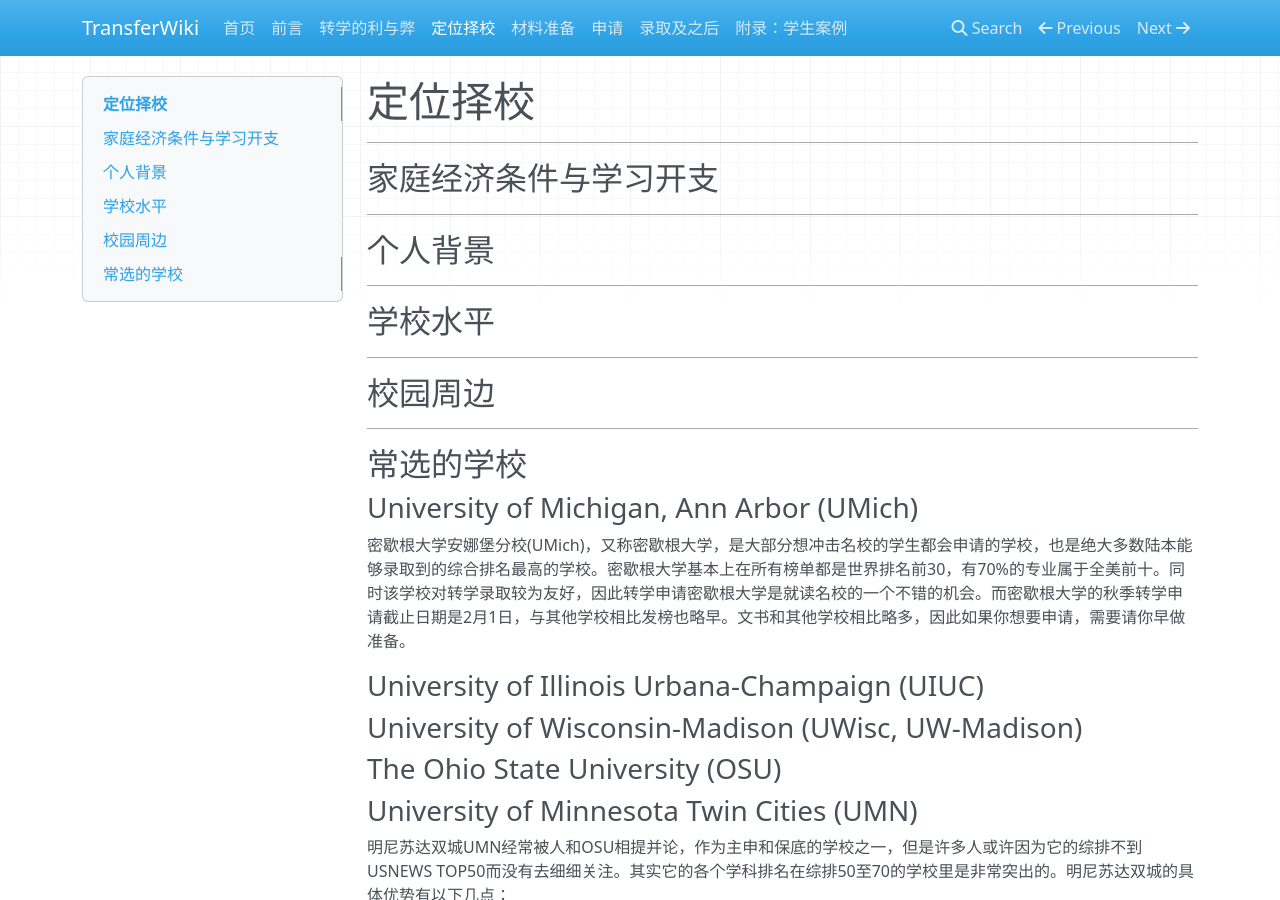
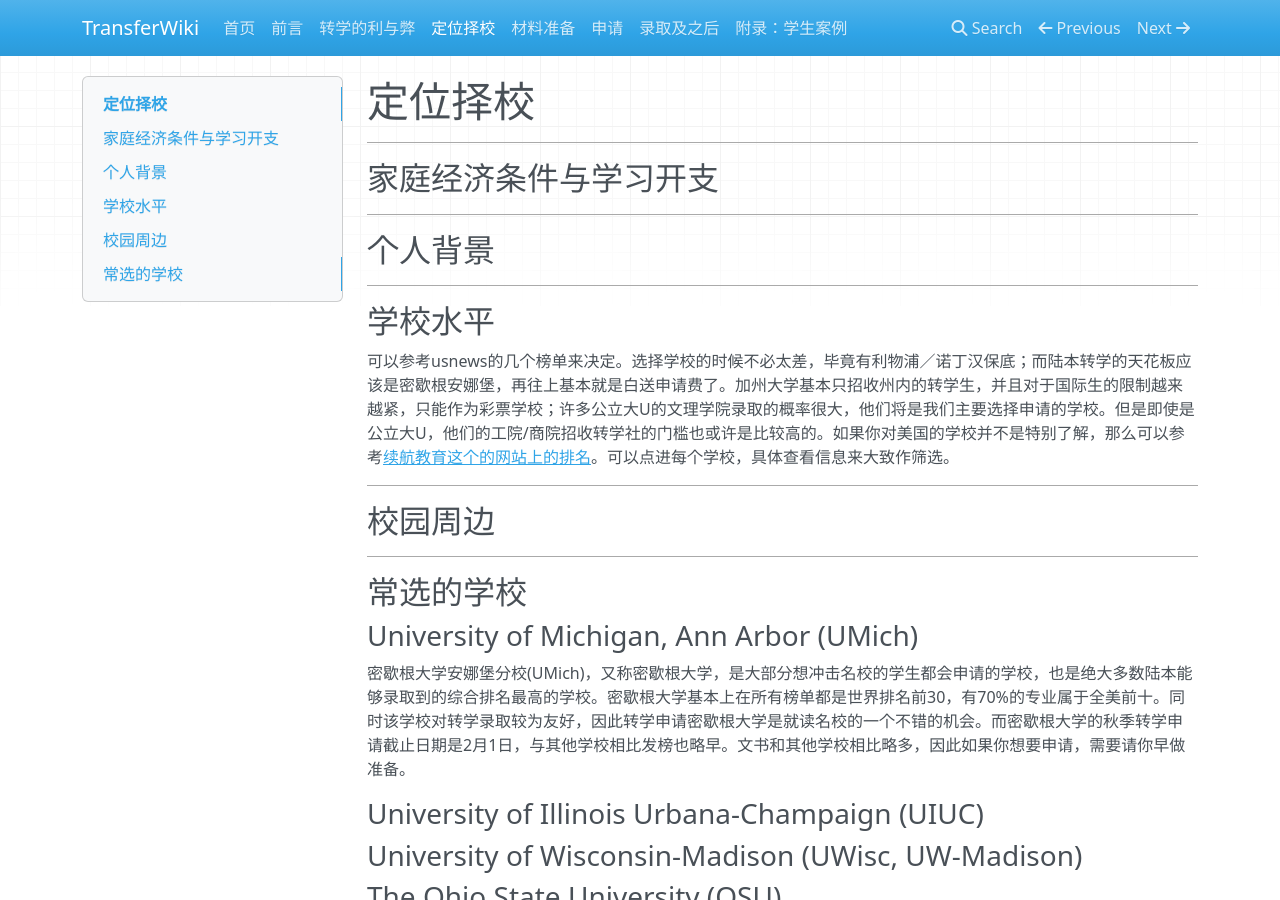
Before and after one commit to SihanXU/TransferWiki, an MkDocs documentation site: the page built from docs/school.md, in a window 1280 px wide and 900 px high. Built offline with MkDocs 1.6.1, drawn with Linux system fonts in a browser that asks for light colours; nearby versions of some CDN libraries.

Commit message:
Update school.md

```diff
--- a/docs/school.md
+++ b/docs/school.md
@@ -12,6 +12,7 @@
 
 ## 学校水平
 
+可以参考usnews的几个榜单来决定。选择学校的时候不必太差，毕竟有利物浦／诺丁汉保底；而陆本转学的天花板应该是密歇根安娜堡，再往上基本就是白送申请费了。加州大学基本只招收州内的转学生，并且对于国际生的限制越来越紧，只能作为彩票学校；许多公立大U的文理学院录取的概率很大，他们将是我们主要选择申请的学校。但是即使是公立大U，他们的工院/商院招收转学社的门槛也或许是比较高的。如果你对美国的学校并不是特别了解，那么可以参考[续航教育这个的网站上的排名](https://www.forwardpathway.com/ranking)。可以点进每个学校，具体查看信息来大致作筛选。
 ***
 
 ## 校园周边
```
